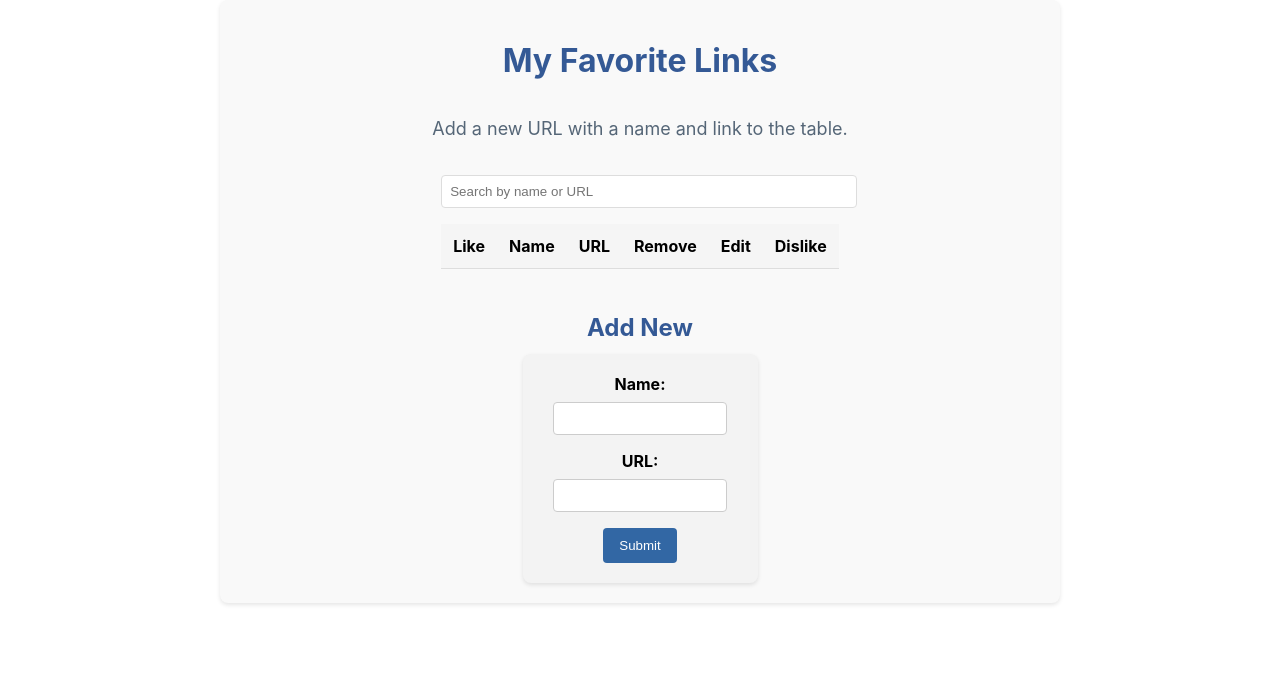
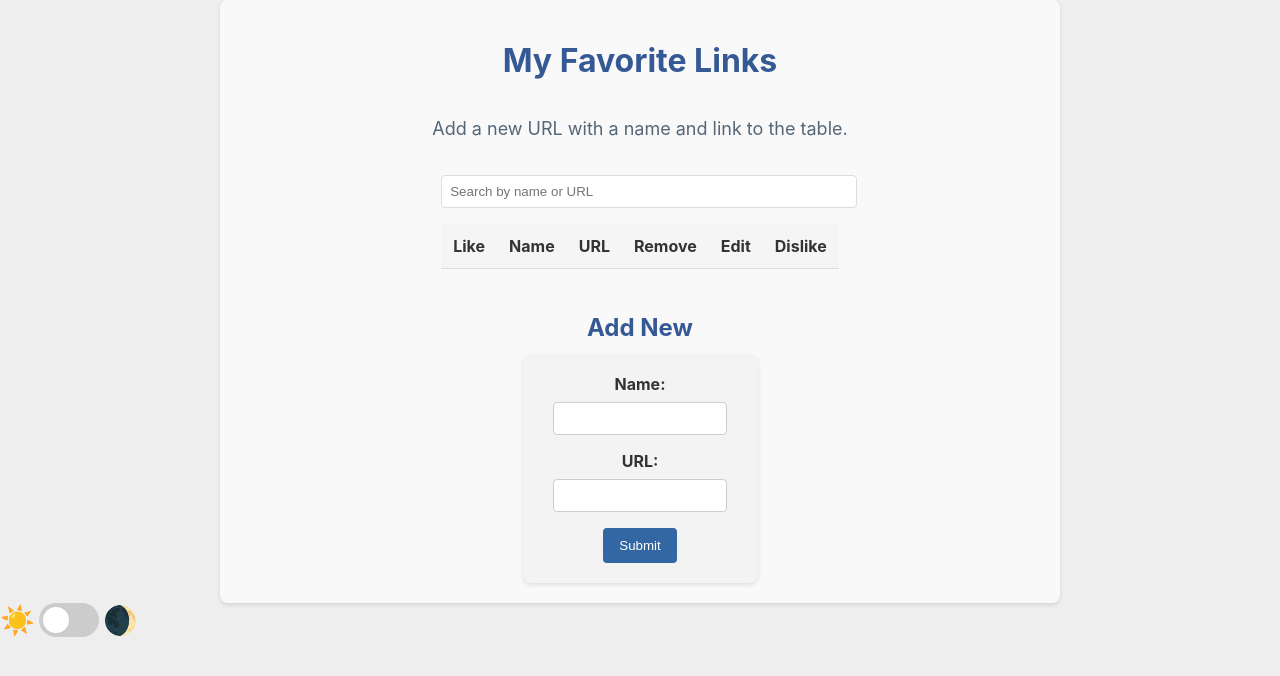
Before and after one commit to OfficialPaula/favourite-links-frontend-plus, a React (Create React App) app in the folder client/: page / in a window 1280 px wide. Shown: the top 676 px of the page. Built offline with nearby package versions, Linux system fonts and the light colour scheme; no server answers.

Commit message:
Implement Dark/light mode + TypeScript/Node updates

```diff
--- a/client/src/App.js
+++ b/client/src/App.js
@@ -1,10 +1,12 @@
 import React from 'react'
 import LinkContainer from './components/LinkContainer'
+import DarkMode from './components/DarkMode.tsx';
 
 function App() {
   return (
     <div className="App">
       <LinkContainer />
+      <DarkMode />
     </div>
   )
 }
--- /dev/null
+++ b/client/src/DarkMode.css
@@ -0,0 +1,85 @@
+/* 1 */
+:root {
+    --font-color: #333;
+    --background-color: #eee;
+    --link-color: cornflowerblue;
+  }
+
+  /* 2 */
+  [data-theme="dark"] {
+    --font-color: #950404;
+    --background-color: #333;
+    --link-color: rgb(90, 58, 30);
+  }
+
+  /* 3 */
+  body {
+    background-color: var(--background-color);
+    color: var(--font-color);
+  }
+
+  a {
+    color: var(--link-color);
+  }
+
+  /* Custom Dark Mode Toggle Element */
+
+  .toggle-theme-wrapper {
+    display: flex;
+    flex-direction: row;
+    align-items: center;
+    gap: 4px;
+  }
+
+  .toggle-theme-wrapper span {
+    font-size: 28px;
+  }
+
+  .toggle-theme {
+    position: relative;
+    display: inline-block;
+    height: 34px;
+    width: 60px;
+  }
+
+  .toggle-theme input {
+    display: none;
+  }
+
+  .slider {
+    background-color: #ccc;
+    position: absolute;
+    cursor: pointer;
+    bottom: 0;
+    left: 0;
+    right: 0;
+    top: 0;
+    transition: 0.2s;
+  }
+
+  .slider:before {
+    background-color: #fff;
+    bottom: 4px;
+    content: "";
+    height: 26px;
+    left: 4px;
+    position: absolute;
+    transition: 0.4s;
+    width: 26px;
+  }
+
+  input:checked + .slider:before {
+    transform: translateX(26px);
+  }
+
+  input:checked + .slider {
+    background-color: cornflowerblue;
+  }
+
+  .slider.round {
+    border-radius: 34px;
+  }
+
+  .slider.round:before {
+    border-radius: 50%;
+  }
--- /dev/null
+++ b/client/src/components/DarkMode.tsx
@@ -0,0 +1,57 @@
+import React from 'react';
+import '../DarkMode.css';
+import { ChangeEventHandler } from "react";
+
+/* NEW (START) */
+const setDark = () => {
+  localStorage.setItem("theme", "dark");
+  document.documentElement.setAttribute("data-theme", "dark");
+};
+
+const setLight = () => {
+  localStorage.setItem("theme", "light");
+  document.documentElement.setAttribute("data-theme", "light");
+};
+
+const storedTheme = localStorage.getItem("theme");
+
+const prefersDark =
+  window.matchMedia &&
+  window.matchMedia("(prefers-color-scheme: dark)").matches;
+
+const defaultDark =
+  storedTheme === "dark" || (storedTheme === null && prefersDark);
+
+if (defaultDark) {
+  setDark();
+}
+
+const toggleTheme: ChangeEventHandler<HTMLInputElement> = (e) => {
+  if (e.target.checked) {
+    setDark();
+  } else {
+    setLight();
+  }
+};
+/* NEW (END) */
+
+const DarkMode = () => {
+  return (
+    <div className="toggle-theme-wrapper">
+      <span>☀️</span>
+      <label className="toggle-theme" htmlFor="checkbox">
+        <input
+          type="checkbox"
+          id="checkbox"
+
+          onChange={toggleTheme}
+          defaultChecked={defaultDark}
+        />
+        <div className="slider round"></div>
+      </label>
+      <span>🌒</span>
+    </div>
+  );
+};
+
+export default DarkMode;
--- a/package.json
+++ b/package.json
@@ -9,9 +9,11 @@
   "author": "",
   "license": "ISC",
   "dependencies": {
+    "@typescript-eslint/typescript-estree": "^5.59.7",
     "dotenv": "^16.0.3",
     "express": "^4.18.2",
-    "pg": "^8.10.0"
+    "pg": "^8.10.0",
+    "typescript": "^5.0.4"
   },
   "description": ""
 }
```
Also changed, not shown: 1 other file (tests, documents, lock files or other folders).
